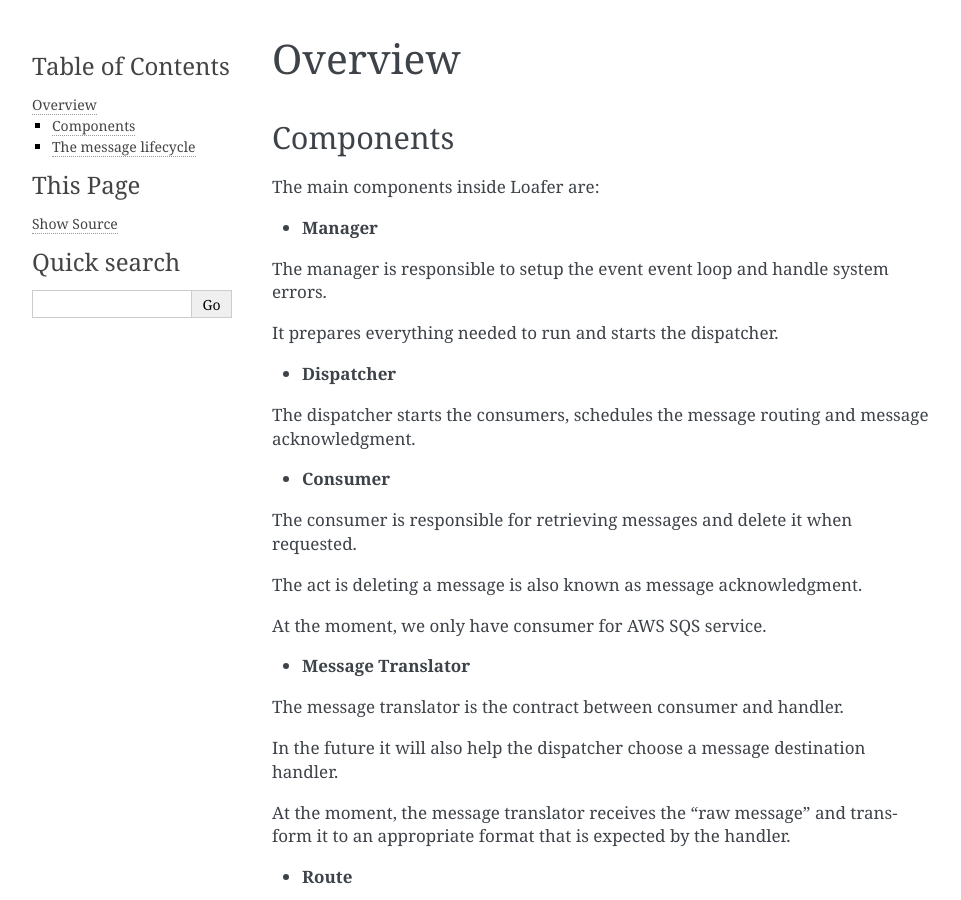
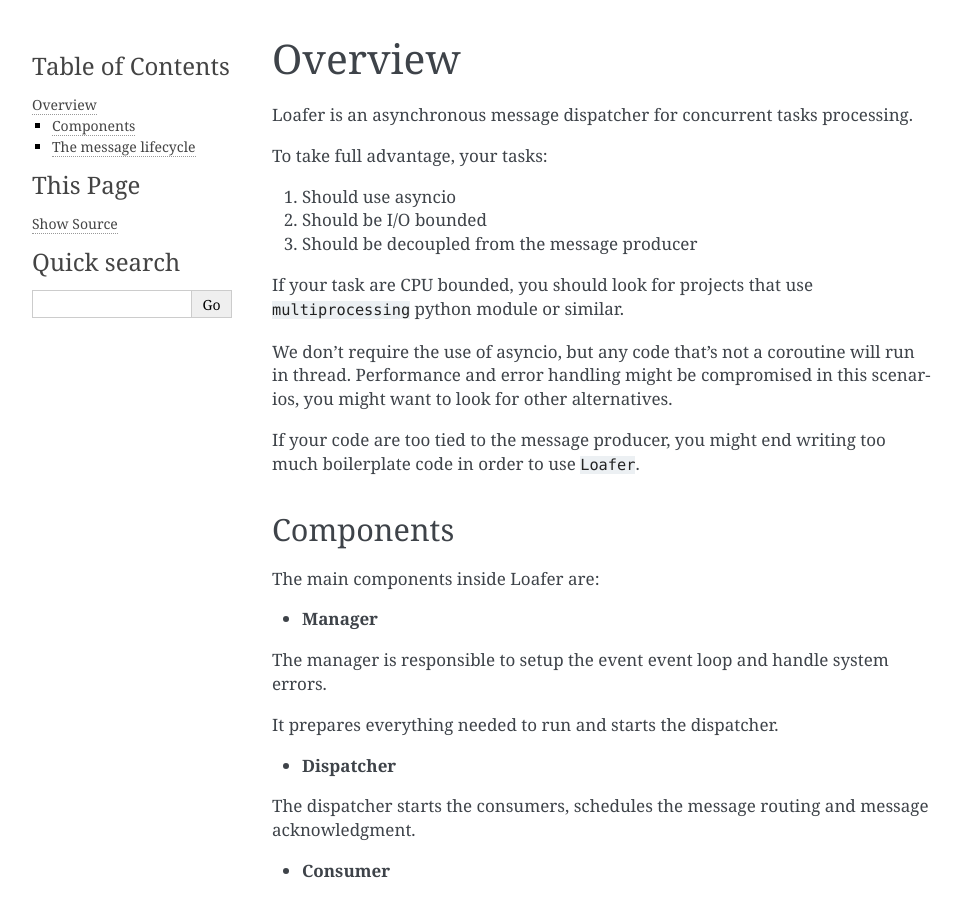
Before and after one commit to georgeyk/loafer, a Sphinx documentation site: the page built from docs/source/overview.rst, in a window 1280 px wide and 900 px high. Shown: the whole window, without its empty margins (148-1109 px from the left). Built offline with Sphinx 7.4.7, drawn with Linux system fonts in a browser that asks for light colours.

Commit message:
Update overview section

```diff
--- a/docs/source/overview.rst
+++ b/docs/source/overview.rst
@@ -1,5 +1,24 @@
 Overview
 --------
+
+Loafer is an asynchronous message dispatcher for concurrent tasks processing.
+
+To take full advantage, your tasks:
+
+1. Should use asyncio
+2. Should be I/O bounded
+3. Should be decoupled from the message producer
+
+If your task are CPU bounded, you should look for projects that use
+``multiprocessing`` python module or similar.
+
+We don't require the use of asyncio, but any code that's not a coroutine
+will run in thread. Performance and error handling might be compromised
+in this scenarios, you might want to look for other alternatives.
+
+If your code are too tied to the message producer, you might end writing too
+much boilerplate code in order to use ``Loafer``.
+
 
 Components
 ~~~~~~~~~~
```
